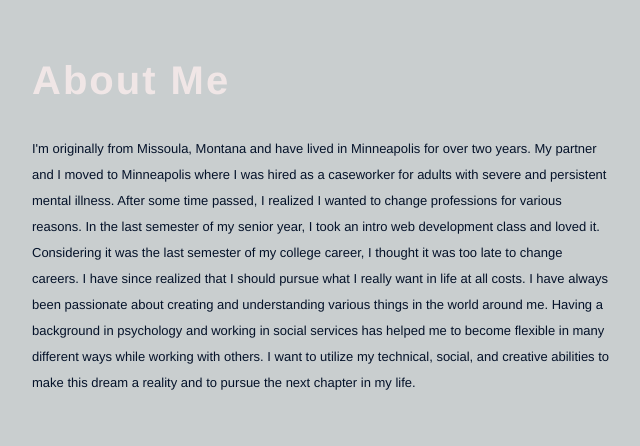
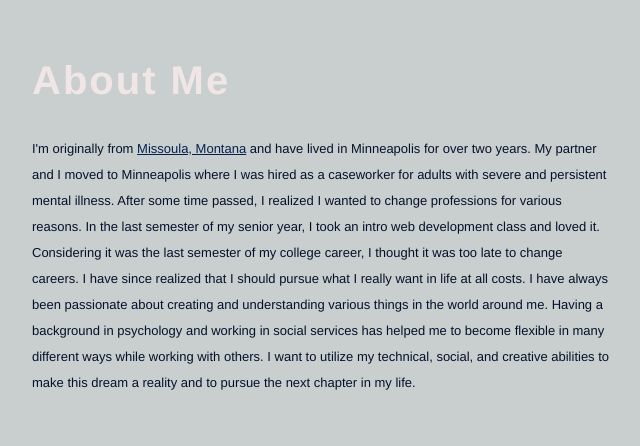
Before and after one commit to Gpowelll/Thinkful-portfolio, a plain HTML site: page index.html in a window 1280 px wide. Shown: the part 1383-1829 px from the top of the page, 318-958 px from the left. Drawn offline with nearby package versions, Linux system fonts and the light colour scheme.

Commit message:
Update index.html

```diff
--- a/index.html
+++ b/index.html
@@ -52,7 +52,7 @@
         <br>
         <section>
             <h2>About Me</h2>
-            <p> I'm originally from Missoula, Montana and have lived in Minneapolis for over two years. My partner and I
+            <p> I'm originally from <a href="https://destinationmissoula.org/about-missoula" target="_blank">Missoula, Montana</a> and have lived in Minneapolis for over two years. My partner and I
                 moved to Minneapolis where I was hired as a caseworker for adults with severe and persistent mental illness.
                 After some time passed, I realized I wanted to change professions for various reasons. In the last semester
                 of my senior year, I took an intro web development class and loved it. Considering it was the last semester
```
